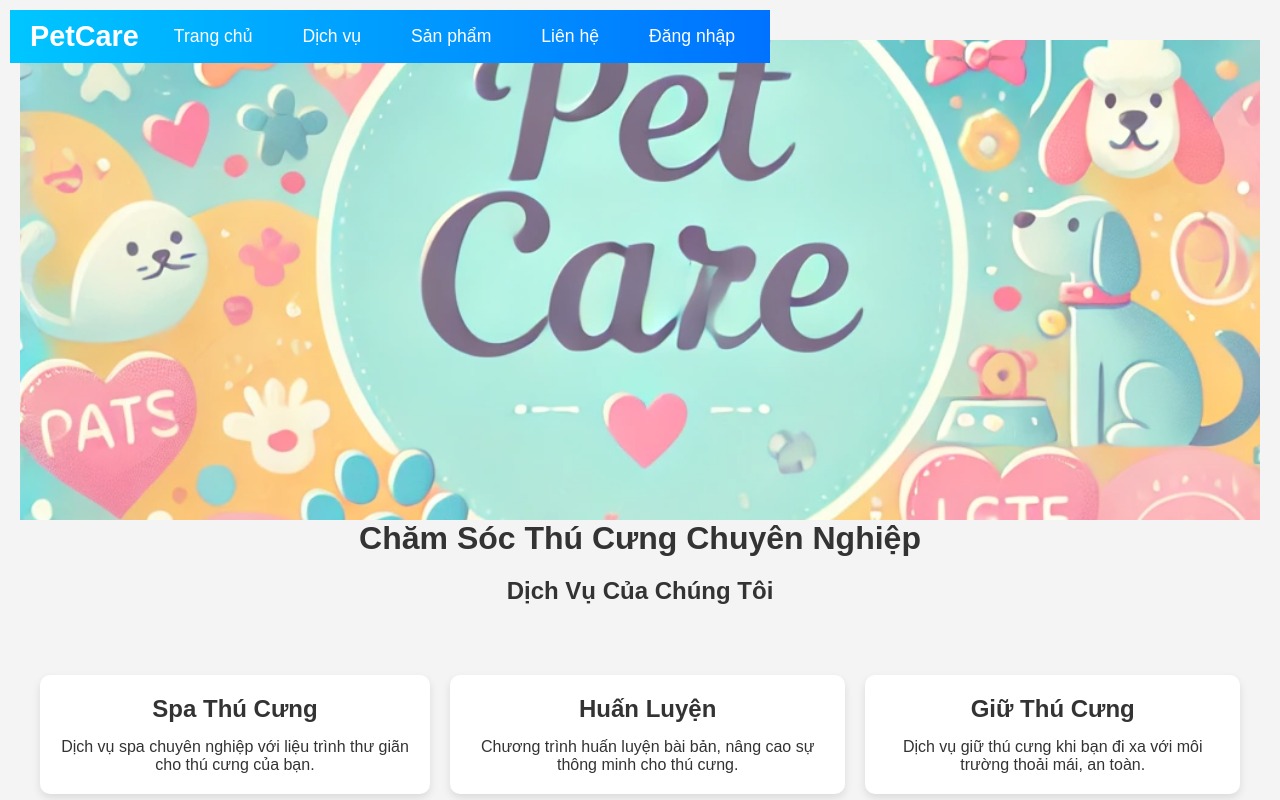
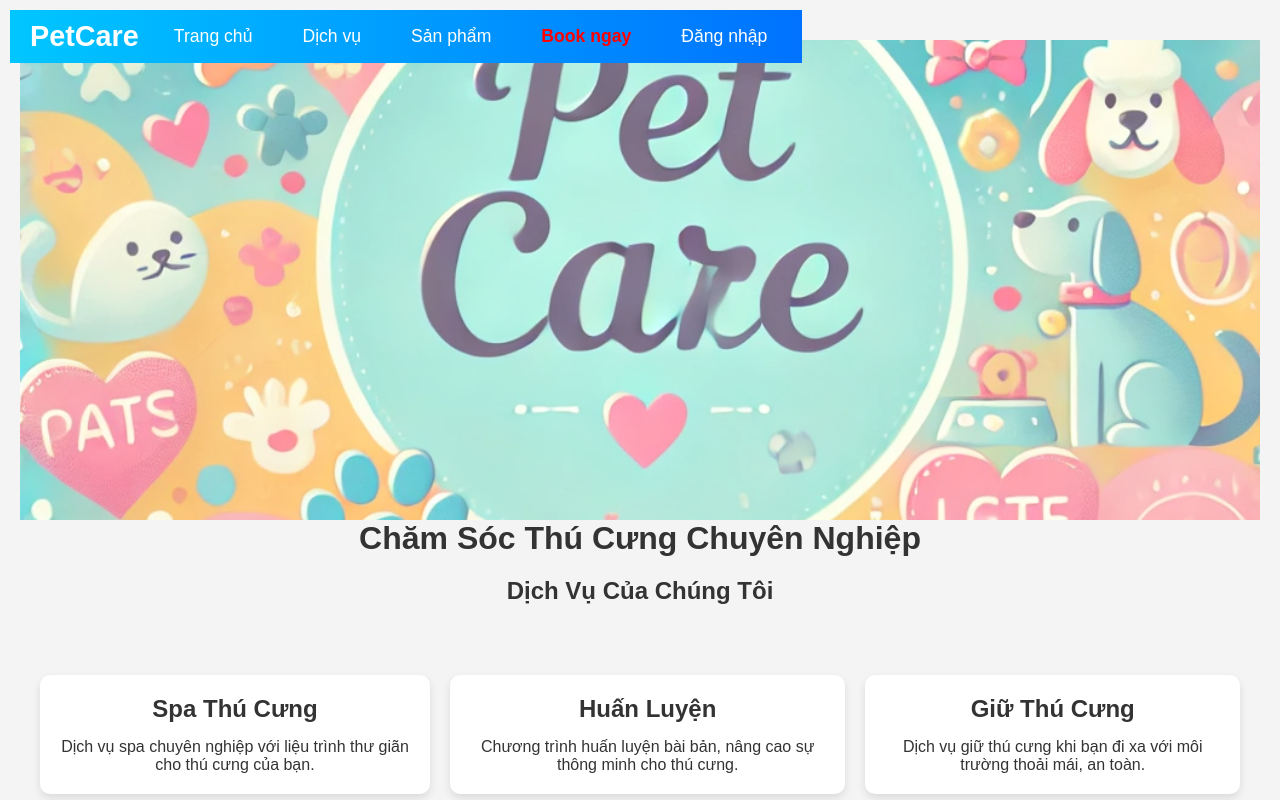
Before and after one commit to Chuong301105/demo12, a website: page public/index.html in a window 1280 px wide. Shown: the top 800 px of the page. Drawn offline with Linux system fonts and the light colour scheme.

Commit message:
Update index.html

```diff
--- a/public/index.html
+++ b/public/index.html
@@ -16,7 +16,7 @@
                 <li><a href="#home">Trang chủ</a></li>
                 <li><a href="#services">Dịch vụ</a></li>
                 <li><a href="#products">Sản phẩm</a></li>
-                <li><a href="#service-booking">Liên hệ</a></li>
+                <li><a href="#service-booking"><strong style="color: red;">Book ngay</strong></a></li>
                 <li><a href="#" id="loginButton">Đăng nhập</a></li>
             </ul>
         </nav>
```
